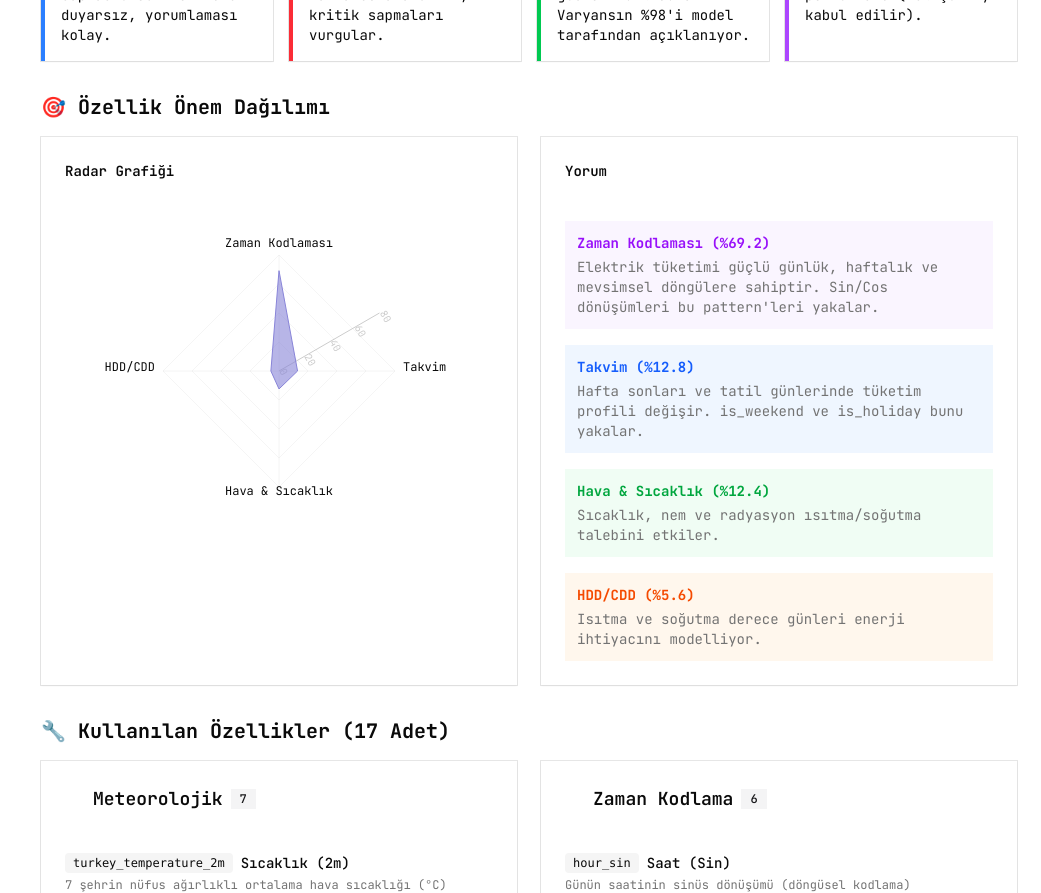
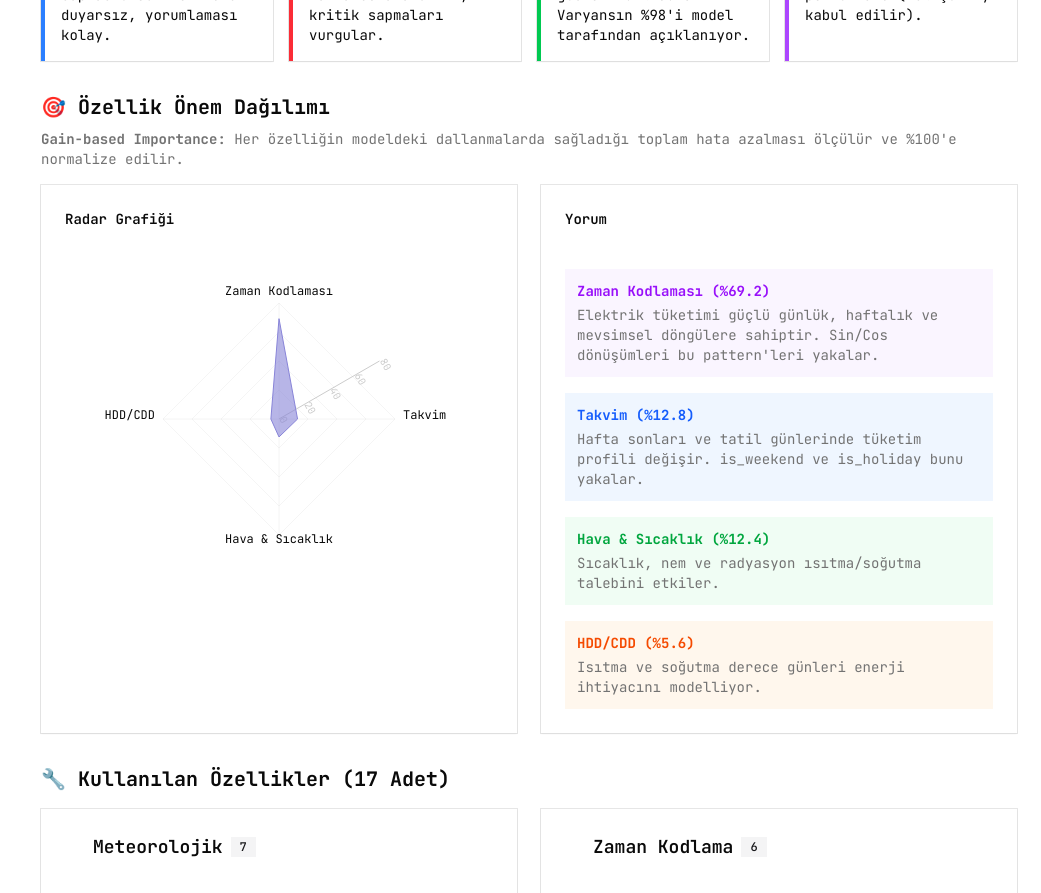
Before and after one commit to berkaydenizyilmaz/voltify-web, a Next.js app: page /modeller in a window 1280 px wide. Shown: the part 1700-2593 px from the top of the page, without its empty margins (239-1280 px from the left). Built offline with nearby package versions, Linux system fonts and the light colour scheme; some icons are missing.

Commit message:
feat: Add ML models page displaying performance metrics, dataset information, and feature details.

```diff
--- a/src/app/(pages)/modeller/page.tsx
+++ b/src/app/(pages)/modeller/page.tsx
@@ -445,7 +445,12 @@ export default function ModellerPage() {
 
       {/* 6. Feature Importance */}
       <div>
-        <h2 className="text-xl font-bold mb-4">🎯 Özellik Önem Dağılımı</h2>
+        <h2 className="text-xl font-bold mb-2">🎯 Özellik Önem Dağılımı</h2>
+        <p className="text-sm text-muted-foreground mb-4">
+          <strong>Gain-based Importance:</strong> Her özelliğin modeldeki
+          dallanmalarda sağladığı toplam hata azalması ölçülür ve %100&apos;e
+          normalize edilir.
+        </p>
         <div className="grid gap-6 lg:grid-cols-2">
           <Card className="p-6">
             <h3 className="font-semibold mb-4">Radar Grafiği</h3>
```
